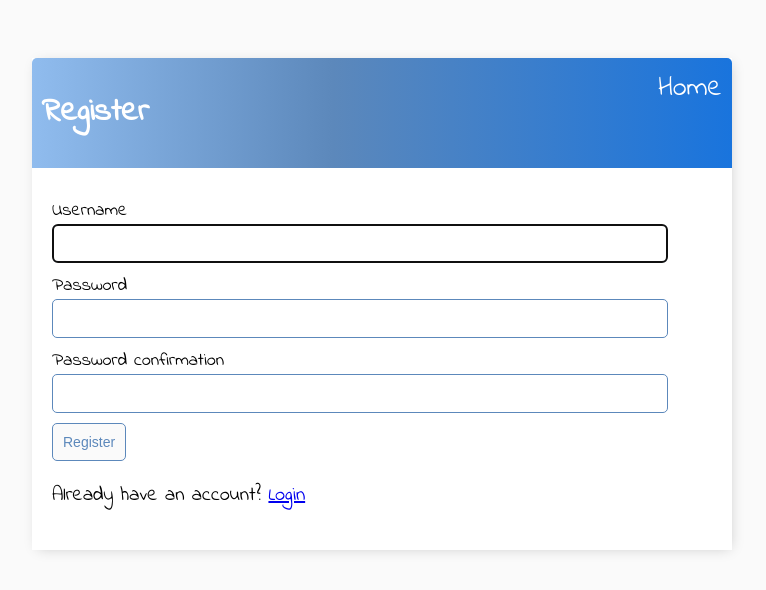
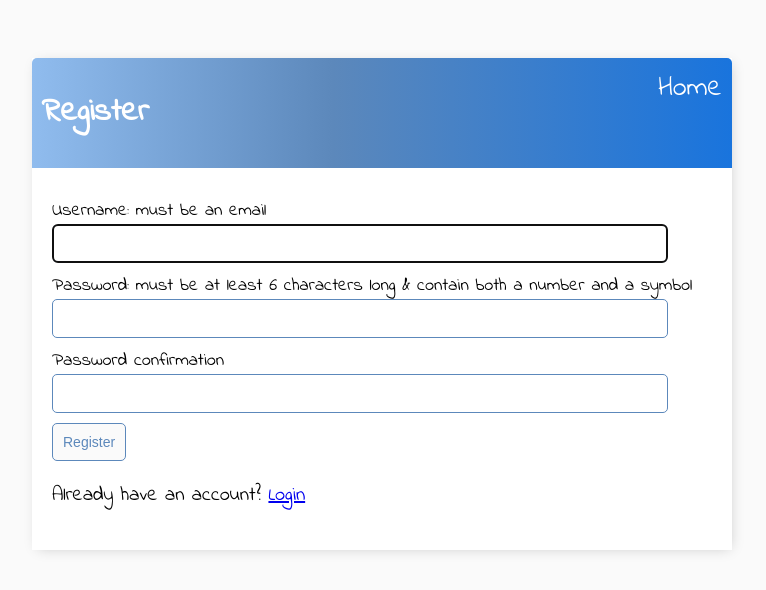
Before and after one commit to too0ky/bucketlist, a Django app: page /register/ in a window 1280 px wide. Shown: the top 590 px of the page, without its empty margins (258-1024 px from the left). Run offline with Django 3.2, Linux system fonts and the light colour scheme.

Commit message:
Adding requirements for username and passwor

```diff
--- a/base/templates/base/register.html
+++ b/base/templates/base/register.html
@@ -9,10 +9,10 @@
 <div class="card-body">
     <form method="POST">
         {% csrf_token%}
-        <label>{{form.username.label}}</label>
+        <label>{{form.username.label}}: must be an email</label>
         {{form.username}}
 
-        <label>{{form.password1.label}}</label>
+        <label>{{form.password1.label}}: must be at least 6 characters long & contain both a number and a symbol</label>
         {{form.password1}}
 
         <label>{{form.password2.label}}</label>
```
Also changed, not shown: 1 other file.
